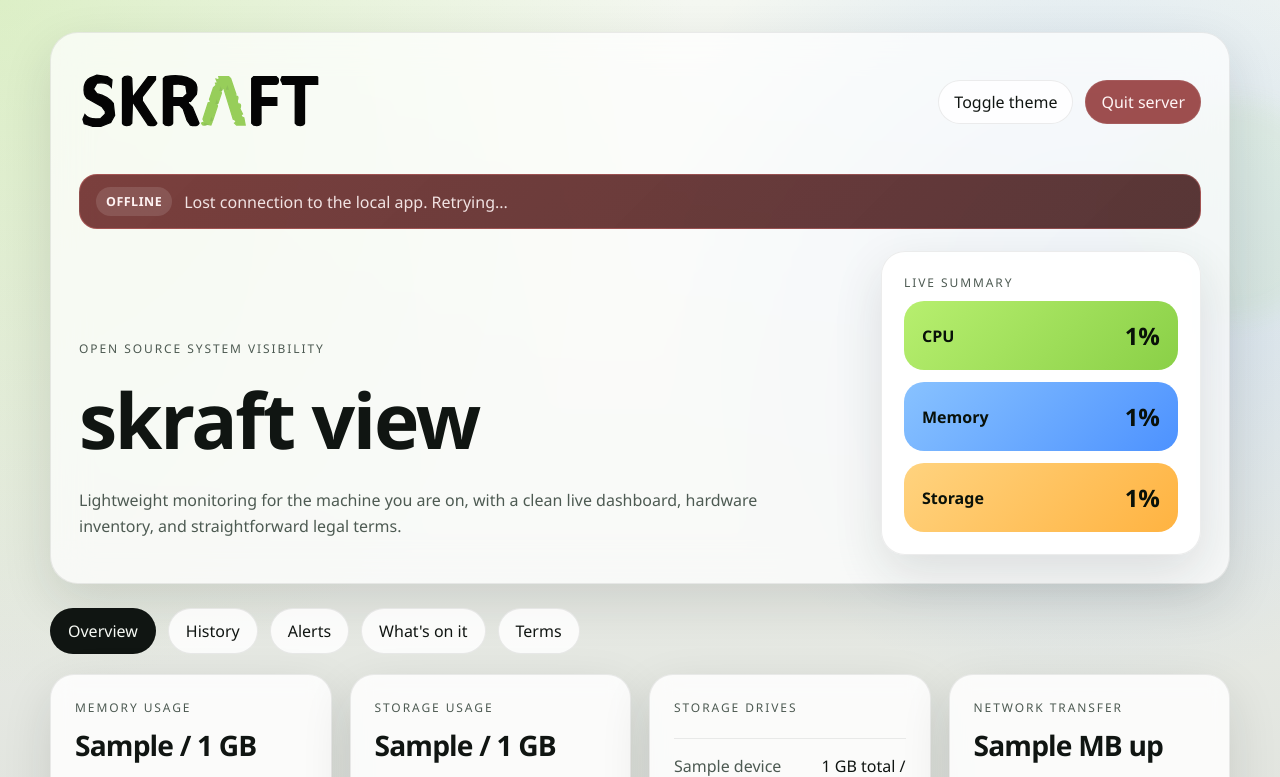
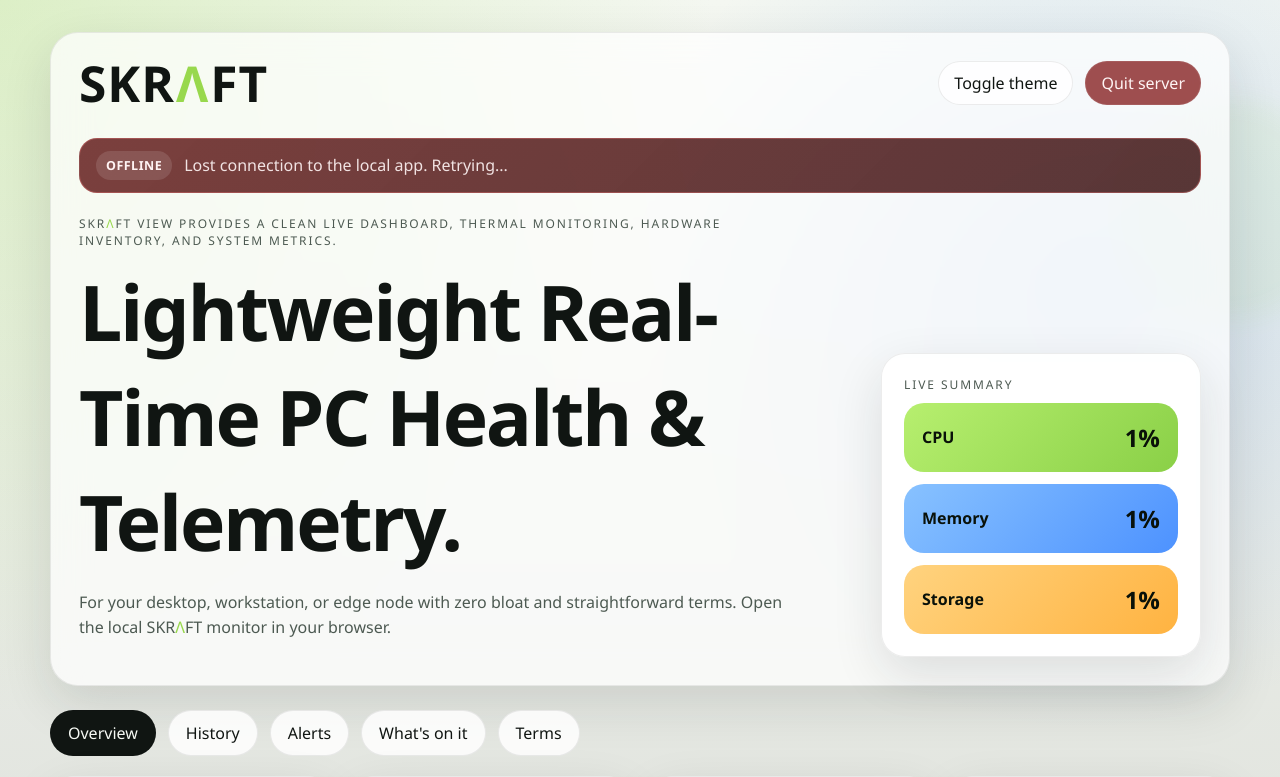
Before and after one commit to Ghaiyur/skraft-view, a Django app: template templates/dashboard/home.html in a window 1280 px wide. Shown: the top 777 px of the page. Run offline with Django 5.2, Linux system fonts and the light colour scheme; the template is opened without the code that fills it: most values are stand-ins (such as "Sample title", 1, 10 or a date in 2020); data that the repository does not hold is empty.

Commit message:
chore: refine SKRΛFT branding and keep launcher local (#24)

```diff
--- a/dashboard/urls.py
+++ b/dashboard/urls.py
@@ -1,11 +1,13 @@
 from django.urls import path
+from django.views.generic import RedirectView
 
 from . import views
 
 app_name = "dashboard"
 
 urlpatterns = [
-    path("", views.home, name="home"),
+    path("", RedirectView.as_view(pattern_name="dashboard:home", permanent=False)),
+    path("monitor/", views.home, name="home"),
     path("api/metrics/", views.metrics_api, name="metrics-api"),
     path("api/history/", views.history_api, name="history-api"),
     path("api/alerts/", views.alerts_api, name="alerts-api"),
--- a/launch_skraft_view.py
+++ b/launch_skraft_view.py
@@ -154,7 +154,7 @@
     django.setup()
 
     port = reserve_port()
-    url = f"http://127.0.0.1:{port}/"
+    url = f"http://127.0.0.1:{port}/monitor/"
 
     print(f"Starting skraft view at {url}")
     print("Close this window to stop the local app.")
--- a/static/css/app.css
+++ b/static/css/app.css
@@ -121,6 +121,24 @@
   justify-content: space-between;
   gap: 20px;
   margin-bottom: 32px;
+}
+
+.nav-brand {
+  display: inline-flex;
+  align-items: baseline;
+  gap: 0.02em;
+  color: var(--text);
+  font-family: var(--font-display);
+  font-size: clamp(2rem, 5vw, 3.1rem);
+  font-weight: 800;
+  letter-spacing: 0.02em;
+  line-height: 0.9;
+  text-decoration: none;
+  text-transform: uppercase;
+}
+
+.nav-brand:hover {
+  color: var(--text);
 }
 
 .top-actions {
@@ -251,6 +269,10 @@
   letter-spacing: 0.16em;
   font-size: 0.75rem;
   color: var(--text-soft);
+}
+
+.lambda-green {
+  color: var(--accent);
 }
 
 h1,
--- a/templates/dashboard/home.html
+++ b/templates/dashboard/home.html
@@ -4,7 +4,7 @@
   <head>
     <meta charset="utf-8" />
     <meta name="viewport" content="width=device-width, initial-scale=1" />
-    <title>skraft view</title>
+    <title>SKRΛFT View | Lightweight Real-Time PC Health &amp; Telemetry</title>
     <link rel="stylesheet" href="{% static 'css/app.css' %}" />
     <script defer src="{% static 'js/app.js' %}"></script>
   </head>
@@ -15,11 +15,9 @@
 
       <header class="hero">
         <div class="brand-row">
-          <img
-            class="brand-logo"
-            src="{% static 'img/skraft-logo.svg' %}"
-            alt="SKRAFT logo"
-          />
+          <a href="/monitor/" class="nav-brand" aria-label="SKRΛFT Home">
+            SKR<span class="lambda-green">Λ</span>FT
+          </a>
           <div class="top-actions">
             <button class="theme-toggle" type="button" data-theme-toggle>
               Toggle theme
@@ -39,11 +37,14 @@
 
         <div class="hero-grid">
           <div class="hero-copy">
-            <p class="eyebrow">Open source system visibility</p>
-            <h1>skraft view</h1>
+            <p class="eyebrow">
+              SKR<span class="lambda-green">Λ</span>FT View provides a clean live dashboard,
+              thermal monitoring, hardware inventory, and system metrics.
+            </p>
+            <h1>Lightweight Real-Time PC Health &amp; Telemetry.</h1>
             <p class="lede">
-              Lightweight monitoring for the machine you are on, with a clean live
-              dashboard, hardware inventory, and straightforward legal terms.
+              For your desktop, workstation, or edge node with zero bloat and straightforward
+              terms. Open the local <span>SKR<span class="lambda-green">Λ</span>FT</span> monitor in your browser.
             </p>
           </div>
 
@@ -280,7 +281,7 @@
                   <dt>{{ drive.label }}</dt>
                   <dd>
                     {{ drive.health_status|default_if_none:"N/A" }}
-                    {% if drive.temperature_c %}/ {{ drive.temperature_c }}°C{% endif %}
+                    {% if drive.temperature_c %}/ {{ drive.temperature_c }}Â°C{% endif %}
                     {% if drive.wear_percent %}/ {{ drive.wear_percent }}% wear{% endif %}
                   </dd>
                 </div>
@@ -390,7 +391,7 @@
               <p class="eyebrow">Terms of use</p>
               <h2>Open source</h2>
               <p>
-                skraft view is open source. We will decide what else to add in this
+                SKR<span class="lambda-green">Λ</span>FT View is open source. We will decide what else to add in this
                 section later as the project grows.
               </p>
             </article>
```
Also changed, not shown: dashboard/tests.py (+6 -1 lines), README.md.
